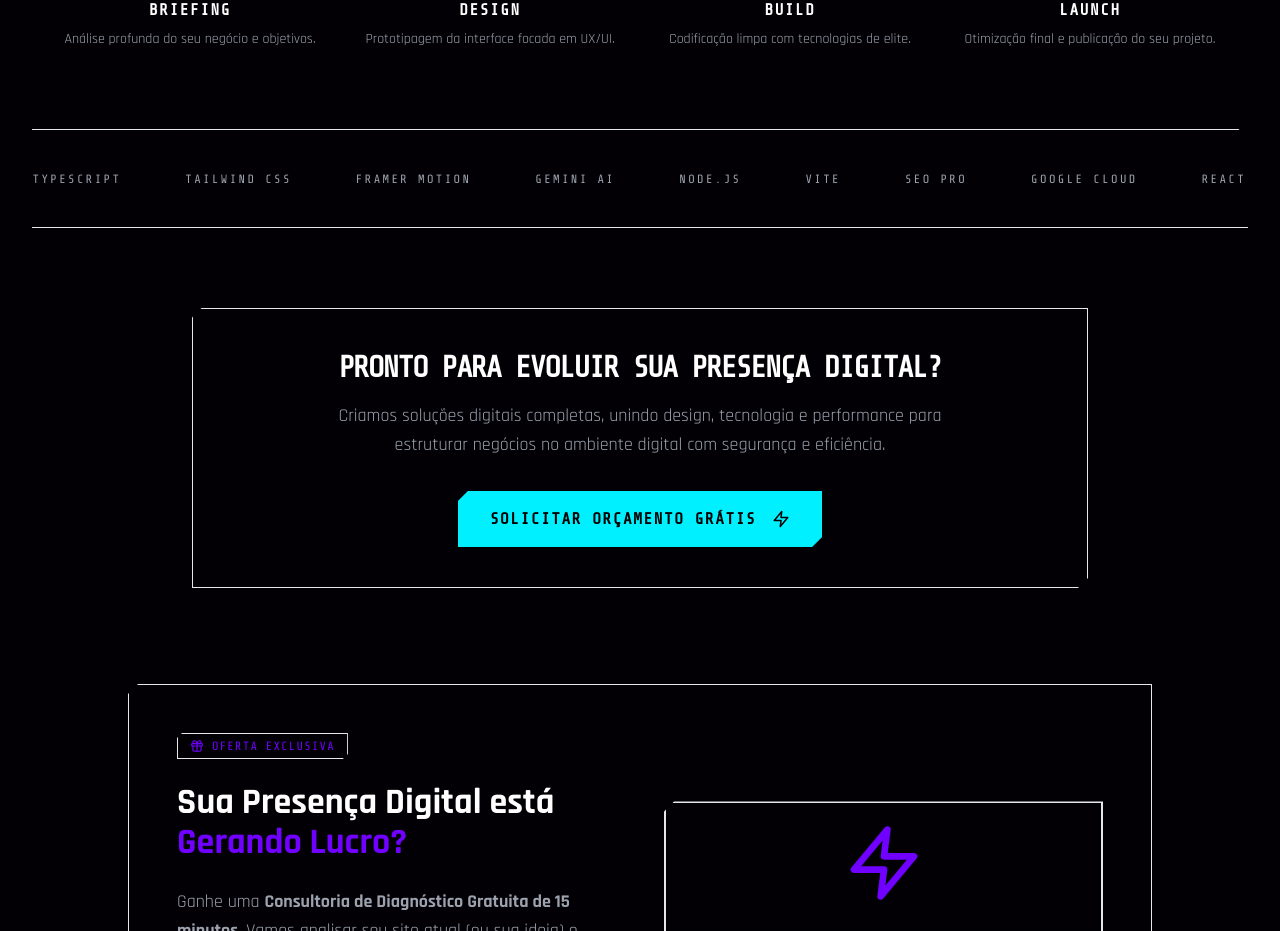
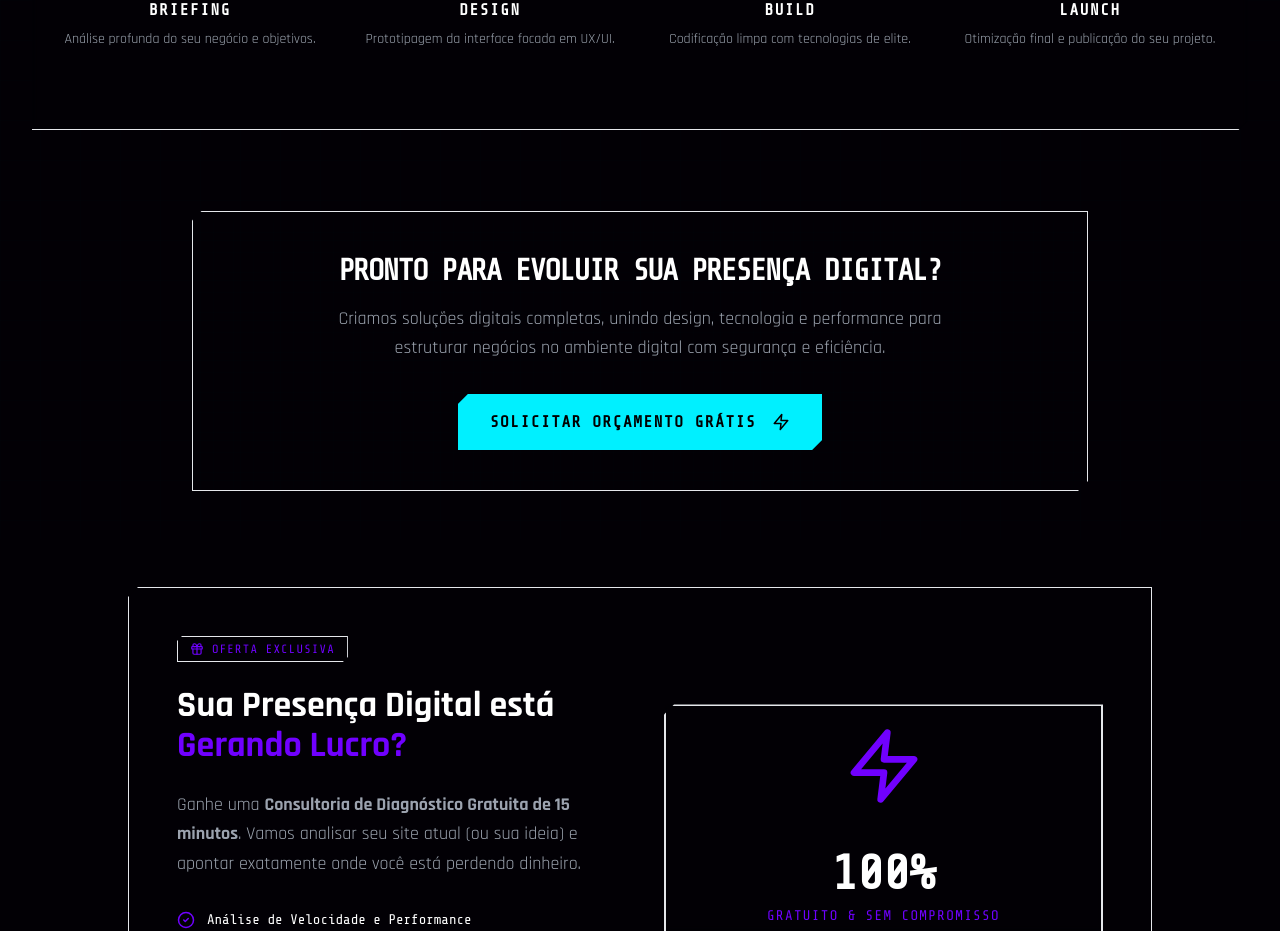
Before and after one commit to mateusgorin/Gorinsolucoes, a React (Vite) app: page / in a window 1280 px wide. Shown: the part 3080-4011 px from the top of the page. Built offline with nearby package versions, Linux system fonts and the light colour scheme.

Commit message:
feat: Remove tech stack ticker from services component
The animated tech stack ticker has been removed from the Services component. This change simplifies the UI and focuses on the core service offerings and process steps.

```diff
--- a/components/Services.tsx
+++ b/components/Services.tsx
@@ -80,10 +80,6 @@ const processSteps = [
   { step: "02", title: "DESIGN", icon: MousePointer2, desc: "Prototipagem da interface focada em UX/UI." },
   { step: "03", title: "BUILD", icon: Code2, desc: "Codificação limpa com tecnologias de elite." },
   { step: "04", title: "LAUNCH", icon: Rocket, desc: "Otimização final e publicação do seu projeto." }
-];
-
-const techStack = [
-  "REACT", "TYPESCRIPT", "TAILWIND CSS", "FRAMER MOTION", "GEMINI AI", "NODE.JS", "VITE", "SEO PRO", "GOOGLE CLOUD"
 ];
 
 export const Services: React.FC = () => {
@@ -193,17 +189,6 @@ export const Services: React.FC = () => {
           </div>
         </div>
 
-        {/* 4. Tech Stack Ticker */}
-        <div className="overflow-hidden py-10 border-b border-cyber-primary/10 relative bg-cyber-primary/5">
-          <div className="flex items-center whitespace-nowrap animate-[scroll_30s_linear_infinite]">
-             {[...techStack, ...techStack].map((tech, i) => (
-               <span key={i} className="mx-8 font-mono text-[10px] md:text-xs text-cyber-primary/40 hover:text-cyber-primary transition-colors cursor-default tracking-[0.2em] leading-none">
-                 {tech}
-               </span>
-             ))}
-          </div>
-        </div>
-
         {/* CTA Section */}
         <m.div
           initial={{ opacity: 0, scale: 0.9 }}
@@ -224,13 +209,6 @@ export const Services: React.FC = () => {
           </Button>
         </m.div>
       </div>
-
-      <style>{`
-        @keyframes scroll {
-          0% { transform: translateX(0); }
-          100% { transform: translateX(-50%); }
-        }
-      `}</style>
     </section>
   );
 };
```
